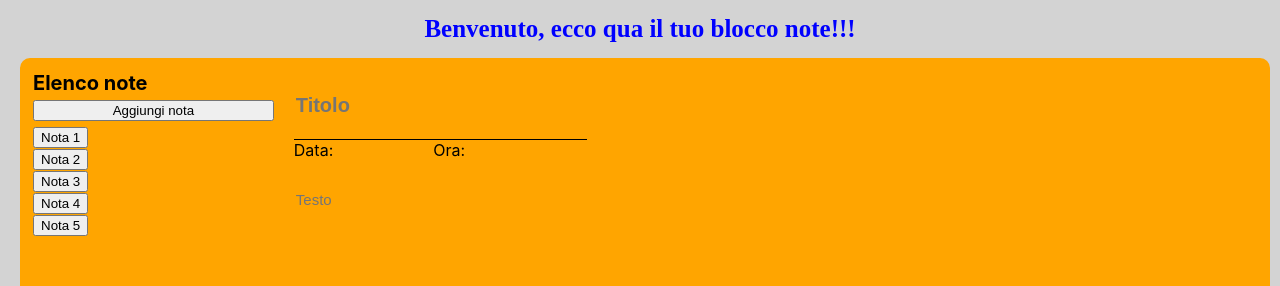
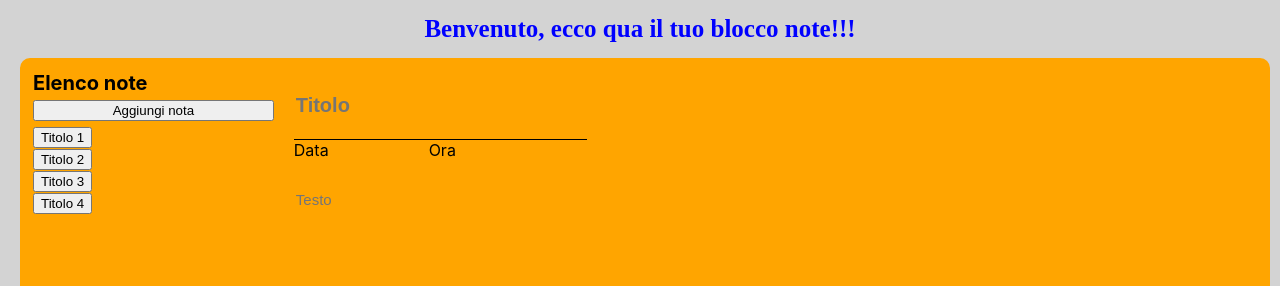
Before and after one commit to Cenzino21/blocco_note, a React (Create React App) app: page / in a window 1280 px wide. Shown: the top 286 px of the page. Built offline with nearby package versions, Linux system fonts and the light colour scheme.

Commit message:
Commit 10

```diff
--- a/src/App.jsx
+++ b/src/App.jsx
@@ -1,13 +1,13 @@
 import './App.css';
 import React from "react";
 import Intestazione from "./components/Intestazione";
-import ElencoNote from "./components/ElencoNote";
-import CompilaNota from "./components/CompilaNota";
+import ElencoNote from "./components/ElencoNote/ElencoNote";
+import CompilaNota from "./components/CompilaNote/CompilaNota";
 import TitoliDiCoda from "./components/TitoliDiCoda";
 
 
-const note = ["Nota 1", "Nota 2", "Nota 3", "Nota 4", "Nota 5"];
-const nuoveNote = [
+//const note = ["Nota 1", "Nota 2", "Nota 3", "Nota 4", "Nota 5"];
+export const nuoveNote = [
   {
     titoloNota: "Titolo 1",
     data: "2024-05-21",
@@ -16,9 +16,21 @@ const nuoveNote = [
   },
   {
     titoloNota: "Titolo 2",
-    data:"2024-02-27",
-    ora: "14:32",
-    contenutoNota: "Lavoriamo"
+    data: "2023-07-15",
+    ora: "12:21",
+    contenutoNota: "Hey"
+  },
+  {
+    titoloNota: "Titolo 3",
+    data: "2024-02-12",
+    ora: "17:37",
+    contenutoNota: "Salve"
+  },
+  {
+    titoloNota: "Titolo 4",
+    data: "2023-10-22",
+    ora: "09:09",
+    contenutoNota: "Buonsalve"
   }
 ];
 
@@ -31,7 +43,7 @@ export default function App() {
     <div className="App">
       <Intestazione messaggioDiInizio={messaggioDiInizio} />
       <div className="contenitore">
-        <ElencoNote note={note} />
+        <ElencoNote titoloNota={nuoveNote.titoloNota} />
         <CompilaNota nuoveNote={nuoveNote} />
       </div>
       <TitoliDiCoda messaggioConclusivo={messaggioConclusivo}/>
--- a/src/components/CompilaNota.jsx
+++ b/src/components/CompilaNote/CompilaNota.jsx
@@ -1,14 +1,15 @@
-import { useState } from "react"
+//import { useState } from "react";
+//import {nuoveNote} from "../../App";
+import Contenuto from "./Contenuto";
+import DataOra from "./DataOra";
+import TitoloNota from "./TitoloNota";
 
 export default function CompilaNota() {
-
   return (
     <div className="parteTesto">
-      <input type="text" placeholder="Titolo" className="inserimentoTitolo"></input>
-      <div className="dataOra">
-        <div>Data: </div> <div>Ora: </div>
-      </div>
-      <input type="text" placeholder="Testo" className="inserimentoTesto"></input>
+      <TitoloNota />
+      <DataOra />
+      <Contenuto />
     </div>
   )
 }
--- /dev/null
+++ b/src/components/CompilaNote/Contenuto.jsx
@@ -0,0 +1,5 @@
+export default function Contenuto() {
+    return (
+        <input type="text" placeholder="Testo" className="inserimentoTesto"></input>
+    )
+}
--- /dev/null
+++ b/src/components/CompilaNote/DataOra.jsx
@@ -0,0 +1,7 @@
+export default function DataOra() {
+    return (
+        <div className="dataOra">
+            <div>Data</div>  <div>Ora</div>
+        </div>
+    )
+}
--- /dev/null
+++ b/src/components/CompilaNote/TitoloNota.jsx
@@ -0,0 +1,5 @@
+export default function TitoloNota() {
+    return (
+        <input type="text" placeholder="Titolo" className="inserimentoTitolo"></input>
+    )
+}
--- a/src/components/ElencoNote.jsx
+++ /dev/null
@@ -1,21 +0,0 @@
-import { useState } from "react";
-import Titolo from "./Titolo";
-
-const titoloNote = "Elenco note";
-
-export default function ElencoNote({note}) {
-  return(
-    <div className="parteNote">
-      <Titolo titoloNote={titoloNote} />
-      <button type="button">Aggiungi nota</button>
-      <div>
-        <div>
-          {note.map((nota) =>
-          <div><button type="button">{nota}</button></div>)}
-        </div>
-      </div>
-    </div>
-  )
-}
-
-//passing data between components
--- /dev/null
+++ b/src/components/ElencoNote/ElencoNote.jsx
@@ -0,0 +1,22 @@
+import Titolo from "../Titolo";
+import {nuoveNote} from "../../App";
+
+const titoloDelleNote = "Elenco note";
+
+export default function ElencoNote() {
+  return(
+    <div className="parteNote">
+      <Titolo titoloNote={titoloDelleNote} />
+      <button type="button">Aggiungi nota</button>
+      <div>
+        <div>
+          {nuoveNote.map((nota) =>
+          <div><button>{nota.titoloNota}</button></div>
+          )}
+        </div>
+      </div>
+    </div>
+  )
+}
+
+//passing data between components
```
